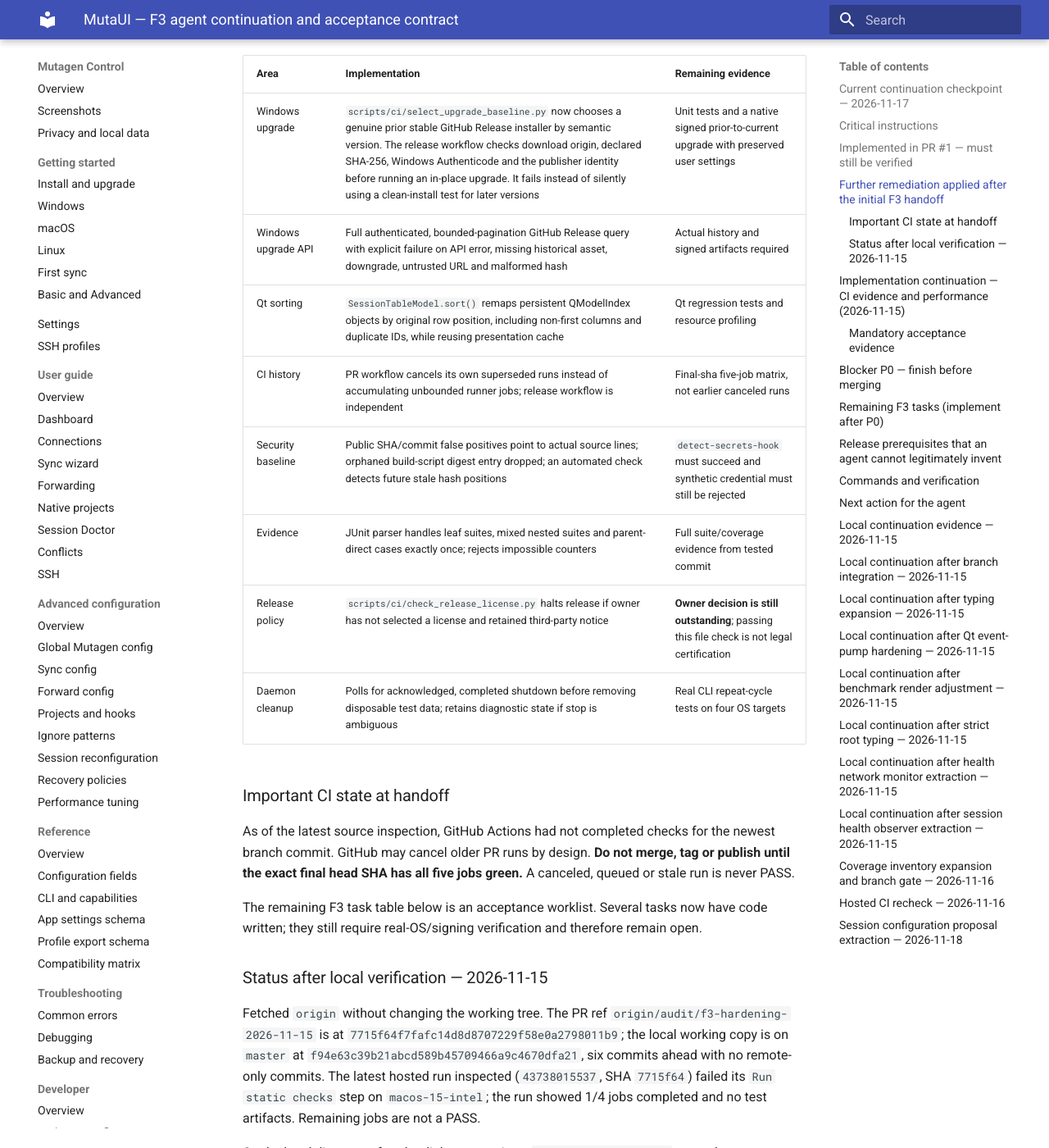
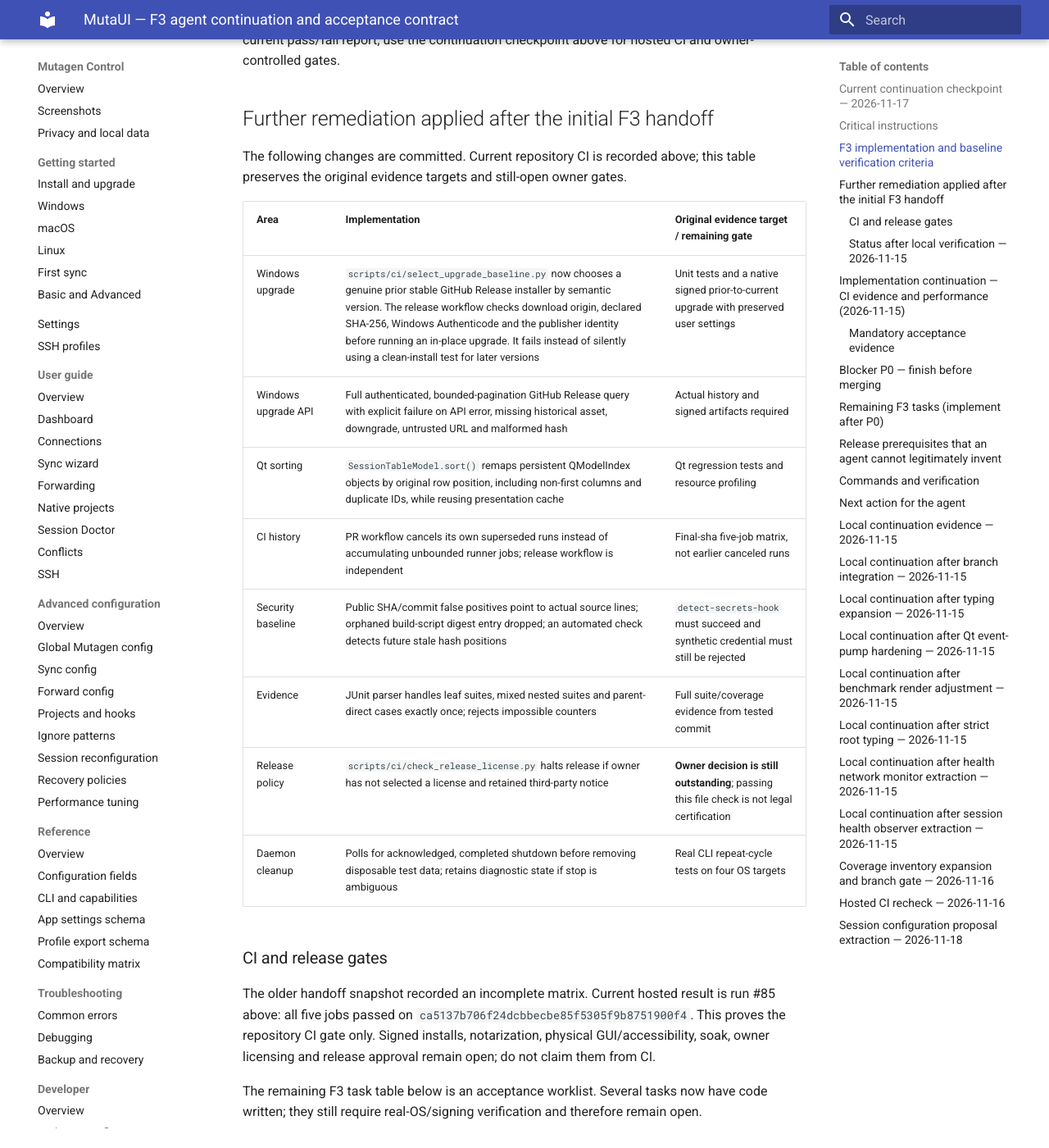
Before and after one commit to Harfusha/MutaUI, an MkDocs documentation site: the page built from docs/audits/F3_AGENT_REMAINING.md, in a window 1280 px wide and 1400 px high, scrolled down 2715 px. Shown: the whole window at 82% size. Built offline with MkDocs 1.6.1 and Material for MkDocs 9.7.7, drawn with Linux system fonts in a browser that asks for light colours; some of the changed text lies outside the part shown.

Commit message:
docs: clarify F3 verification status

```diff
--- a/docs/audits/F3_AGENT_REMAINING.md
+++ b/docs/audits/F3_AGENT_REMAINING.md
@@ -9,11 +9,12 @@
 
 ## Current continuation checkpoint — 2026-11-17
 
-- Main checkout and `origin/master` are at `40585436b527b583a437d252f40d9b0ffb720326`. Worktree tip `ac4c304c69bccfd2dfb94d30755473e7d3fc26da` and remote branch `fix/ci-platform-tests-notarization-20261115` at `855110a` are ancestors of `master`.
+- Main checkout and `origin/master` are at `ca5137b706f24dcbbecbe85f5305f9b8751900f4`. Worktree tip `ac4c304c69bccfd2dfb94d30755473e7d3fc26da` and remote branch `fix/ci-platform-tests-notarization-20261115` at `855110a` are ancestors of `master`.
 - Hosted [Checks run #81](https://github.com/Harfusha/MutaUI/actions/runs/43974893399) completed successfully on exactly `eda6078`: Ubuntu, Windows, macOS ARM, macOS Intel and dependency/workflow/YAML/secret checks all passed.
 - Hosted [Checks run #82](https://github.com/Harfusha/MutaUI/actions/runs/43978069349) completed successfully on exactly `ecbeef5`: Ubuntu, Windows, macOS ARM, macOS Intel and dependency/workflow/YAML/secret checks all passed.
 - Hosted [Checks run #83](https://github.com/Harfusha/MutaUI/actions/runs/43979743248) completed successfully on exactly `3e29dcf` across all four OS jobs and security checks; the new Linux OpenSSH disconnect/reconnect integration test passed.
 - Hosted [Checks run #84](https://github.com/Harfusha/MutaUI/actions/runs/43981197608) completed successfully on exactly `40585436b527b583a437d252f40d9b0ffb720326`; Windows, Ubuntu, macOS ARM, macOS Intel and dependency/workflow/YAML/secret jobs all passed.
+- Hosted [Checks run #85](https://github.com/Harfusha/MutaUI/actions/runs/43986151501) completed successfully on exactly `ca5137b706f24dcbbecbe85f5305f9b8751900f4`; all five jobs passed.
 - Local Windows/Python 3.12 verification: `uv run python scripts/ci/run_tests.py` passed **1,606 tests**, 0 failures/skips, branch coverage **3,384/3,554 (95.22%)**, total coverage **96.61%**. `uv run python scripts/ci/run_static_checks.py` passed, including strict mypy across 95 source files. Run #82 includes the isolated-daemon recovery test.
 - The daemon recovery test stops and restarts only its disposable Mutagen daemon. The existing 10-cycle lifecycle test passed in #83 on all hosted OSes. IPv6/Unicode SSH parsing and remote symlink escape tests already exist; hosted Linux OpenSSH acceptance and disconnect/reconnect recovery passed in #83. Windows host has no `sshd`; this integration case runs on Ubuntu CI.
 - **Still open:** actual signed Windows upgrade/install, macOS notarization and Gatekeeper, Linux target-distribution GUI install, cross-platform physical GUI/accessibility acceptance, an 8-hour soak, live network fault matrices, owner license selection/signing credentials, and final release/tag acceptance.
@@ -26,9 +27,11 @@ This is a continuation of the 2026-11-15 F3 audit, **not a claim that the audit
 
 MutaUI is a control GUI for the **native Mutagen CLI**. Preserve exact session IDs, native lossless settings, fail-closed SSH host keys, per-action consent, no unintended daemon autostart, never execute `--all` for an individual session, and keep `MANUAL_RESOLUTION_ENABLED=False` until destructive conflict-resolution acceptance is independently proven. No production release from a failed matrix.
 
-## Implemented in PR #1 — must still be verified
+## F3 implementation and baseline verification criteria
 
-| Area | Changes in the PR | Required verification |
+The table preserves the original handoff checklist; current hosted results are in the continuation checkpoint above.
+
+| Area | Changes in the PR | Baseline verification criteria |
 | --- | --- | --- |
 | F3-001 security | Individually classified non-secret hashes; normalized POSIX baseline paths and shifted line numbers; synthetic high-entropy negative probe uses a temporary baseline | Security job PASS with `detect-secrets-hook` unchanged and no new undisclosed fingerprints |
 | F3-002/F3-003 daemon | Per-client immutable copy of subprocess environment; short isolated data directories; deterministic lifecycle probes and no global HOME changes | Real Mutagen CLI 0.18.1 start/list/stop loops on Windows, Linux, macOS Intel and ARM |
@@ -42,13 +45,13 @@ MutaUI is a control GUI for the **native Mutagen CLI**. Preserve exact session I
 | QA evidence | JUnit nested suite counts are not double counted; impossible test/coverage counters rejected; generated report cannot claim signed release | Unit tests and current SHA-hosted CI evidence |
 | CI permissions | Routine PR CI `contents: read`, no release attestation privileges | Workflow audit; release-only signing privileges |
 
-**Status rule:** "Implemented" means code exists in the review branch; it does not imply hosted CI, visual QA, or release verification.
+**Status rule:** "Implemented" means code exists in the review branch. The baseline table is not a current pass/fail report; use the continuation checkpoint above for hosted CI and owner-controlled gates.
 
 ## Further remediation applied after the initial F3 handoff
 
-The following source changes are **committed but await hosted CI evidence**:
+The following changes are committed. Current repository CI is recorded above; this table preserves the original evidence targets and still-open owner gates.
 
-| Area | Implementation | Remaining evidence |
+| Area | Implementation | Original evidence target / remaining gate |
 | --- | --- | --- |
 | Windows upgrade | `scripts/ci/select_upgrade_baseline.py` now chooses a genuine prior stable GitHub Release installer by semantic version. The release workflow checks download origin, declared SHA-256, Windows Authenticode and the publisher identity before running an in-place upgrade. It fails instead of silently using a clean-install test for later versions | Unit tests and a native signed prior-to-current upgrade with preserved user settings |
 | Windows upgrade API | Full authenticated, bounded-pagination GitHub Release query with explicit failure on API error, missing historical asset, downgrade, untrusted URL and malformed hash | Actual history and signed artifacts required |
@@ -59,9 +62,9 @@ The following source changes are **committed but await hosted CI evidence**:
 | Release policy | `scripts/ci/check_release_license.py` halts release if owner has not selected a license and retained third-party notice | **Owner decision is still outstanding**; passing this file check is not legal certification |
 | Daemon cleanup | Polls for acknowledged, completed shutdown before removing disposable test data; retains diagnostic state if stop is ambiguous | Real CLI repeat-cycle tests on four OS targets |
 
-### Important CI state at handoff
+### CI and release gates
 
-As of the latest source inspection, GitHub Actions had not completed checks for the newest branch commit. GitHub may cancel older PR runs by design. **Do not merge, tag or publish until the exact final head SHA has all five jobs green.** A canceled, queued or stale run is never PASS.
+The older handoff snapshot recorded an incomplete matrix. Current hosted result is run #85 above: all five jobs passed on `ca5137b706f24dcbbecbe85f5305f9b8751900f4`. This proves the repository CI gate only. Signed installs, notarization, physical GUI/accessibility, soak, owner licensing and release approval remain open; do not claim them from CI.
 
 The remaining F3 task table below is an acceptance worklist. Several tasks now have code written; they still require real-OS/signing verification and therefore remain open.
 
```
Also changed, not shown: docs/acceptance-traceability.md (+1 -1 lines).
